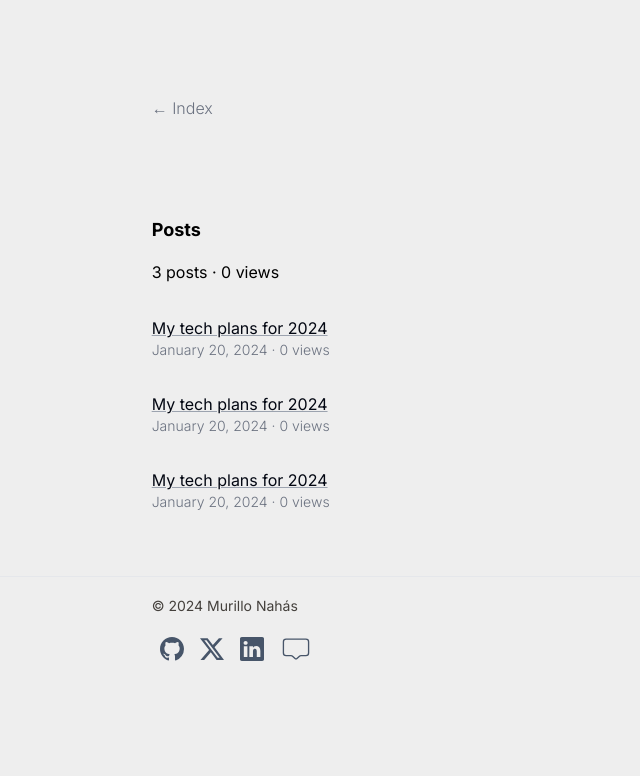
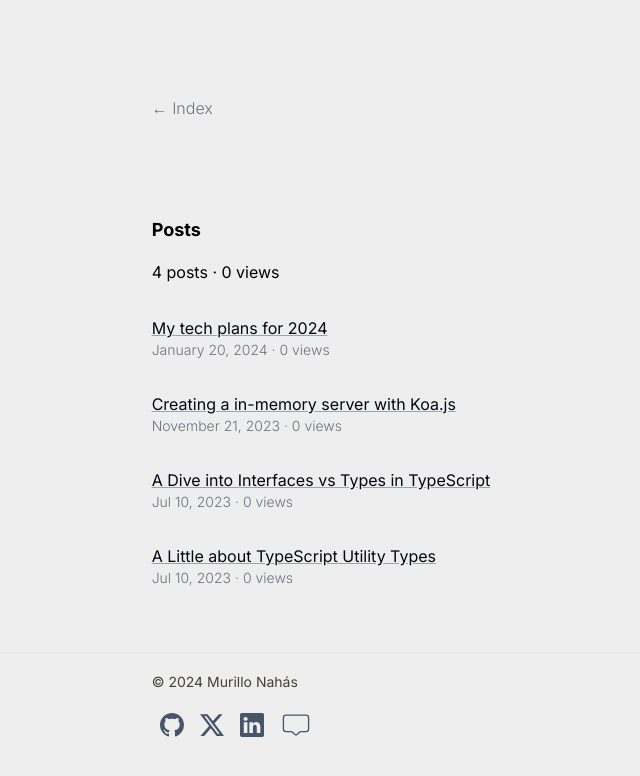
Before and after one commit to murillo-nahas/nahas.dev, a Next.js app: page /blog in a window 1280 px wide. Shown: the top 776 px of the page, without its empty margins (275-915 px from the left). Built offline with nearby package versions, Linux system fonts and the light colour scheme.

Commit message:
feat: adding more posts

```diff
--- a/src/app/components/layout/Posts.tsx
+++ b/src/app/components/layout/Posts.tsx
@@ -7,13 +7,18 @@ const posts = [
     numberOfViews: 0,
   },
   {
-    title: "My tech plans for 2024",
-    date: "January 20, 2024",
+    title: "Creating a in-memory server with Koa.js",
+    date: "November 21, 2023",
     numberOfViews: 0,
   },
   {
-    title: "My tech plans for 2024",
-    date: "January 20, 2024",
+    title: "A Dive into Interfaces vs Types in TypeScript",
+    date: "Jul 10, 2023",
+    numberOfViews: 0,
+  },
+  {
+    title: "A Little about TypeScript Utility Types",
+    date: "Jul 10, 2023",
     numberOfViews: 0,
   },
 ];
--- a/src/app/components/layout/Writing.tsx
+++ b/src/app/components/layout/Writing.tsx
@@ -8,13 +8,26 @@ const posts = [
     numberOfViews: 0,
     href: "/blog",
   },
+  {
+    title: "Creating a in-memory server with Koa.js",
+    date: "November 21, 2023",
+    numberOfViews: 0,
+    href: "/blog",
+  },
+  {
+    title: "A Dive into Interfaces vs Types in TypeScript",
+    date: "Jul 10, 2023",
+    numberOfViews: 0,
+    href: "/blog",
+  },
 ];
 
 export function Writing() {
   return (
     <section className="mt-20">
       <h2 className="font-medium text-gray-950">Writing</h2>
-      <div className="mt-6">
+      <p className="text-sm font-light text-gray-500">The last three posts</p>
+      <div>
         {posts.map(({ title, date, numberOfViews, href }, index) => (
           <Article
             href={href}
```
